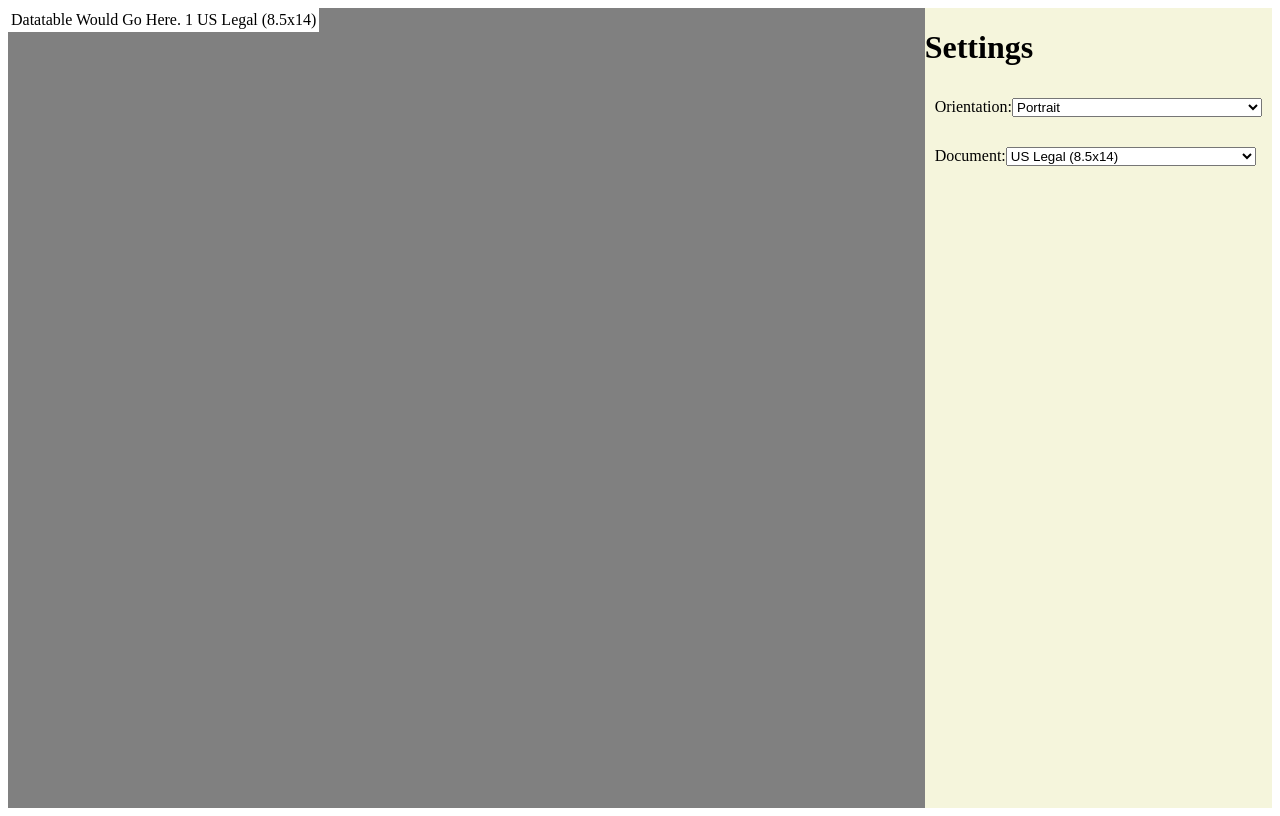
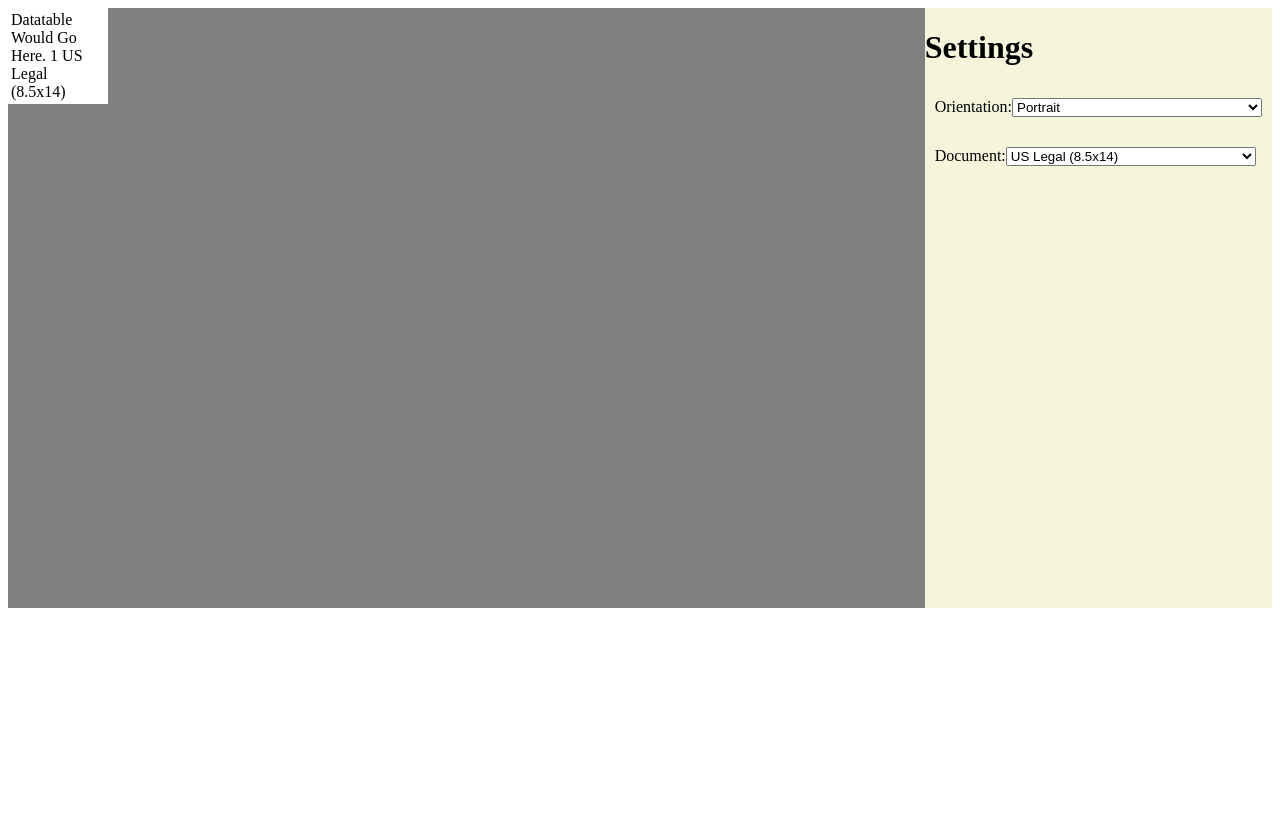
Before and after one commit to timcapps/scaled-table-spike, an Angular app: page / in a window 1280 px wide. Built offline with nearby package versions, Linux system fonts and the light colour scheme.

Commit message:
3 files modified

```diff
--- a/src/app/app.component.css
+++ b/src/app/app.component.css
@@ -5,12 +5,12 @@
 .preview-panel {
   display: flex;
   flex: 60%;
-  height: 800px;
+  height: 600px;
   background: gray;
 }
 
 .form-panel {
   display: flex;
-  height: 800px;
+  height: 600px;
   background: beige;
 }
--- a/src/app/scaled-table/scaled-table.component.ts
+++ b/src/app/scaled-table/scaled-table.component.ts
@@ -1,7 +1,8 @@
-import { Component, Input, OnInit } from '@angular/core';
+import { Component, Input, ElementRef, OnInit, ViewChild } from "@angular/core";
+import { coerceElement } from "@angular/cdk/coercion";
 
-import { DocumentOrientation } from '../models/document-orientation.enum';
-import { DocumentType } from '../models/document-type.model';
+import { DocumentOrientation } from "../models/document-orientation.enum";
+import { DocumentType } from "../models/document-type.model";
 
 /** @todo:
  * - Assume 300 ppi (highest quality available)
@@ -12,14 +13,16 @@ import { DocumentType } from '../models/document-type.model';
  */
 
 @Component({
-  selector: 'app-scaled-table',
-  templateUrl: './scaled-table.component.html',
-  styleUrls: ['./scaled-table.component.css']
+  selector: "app-scaled-table",
+  templateUrl: "./scaled-table.component.html",
+  styleUrls: ["./scaled-table.component.css"]
 })
 export class ScaledTableComponent implements OnInit {
-
   private static readonly PIXELS_PER_INCH: number = 300;
   private static readonly INCHES_PER_PIXEL: number = 0.0104166667;
+
+  public _tableElement: ElementRef<HTMLElement>;
+  public _parentContainer: ElementRef<HTMLElement>;
 
   @Input()
   public orientation: DocumentOrientation;
@@ -27,11 +30,13 @@ export class ScaledTableComponent implements OnInit {
   @Input()
   public documentType: DocumentType;
 
-  constructor() {}
+  constructor(private _element: ElementRef) {}
 
   public ngOnInit() {
+    this._tableElement = coerceElement(this._element);
+    this._parentContainer = coerceElement(this._element).parentElement;
+    this._tableElement.style.width = `100px`;
 
+    console.log(this._tableElement.getBoundingClientRect());
   }
-
-
 }
```
Also changed, not shown: package.json (+12 -10 lines).
